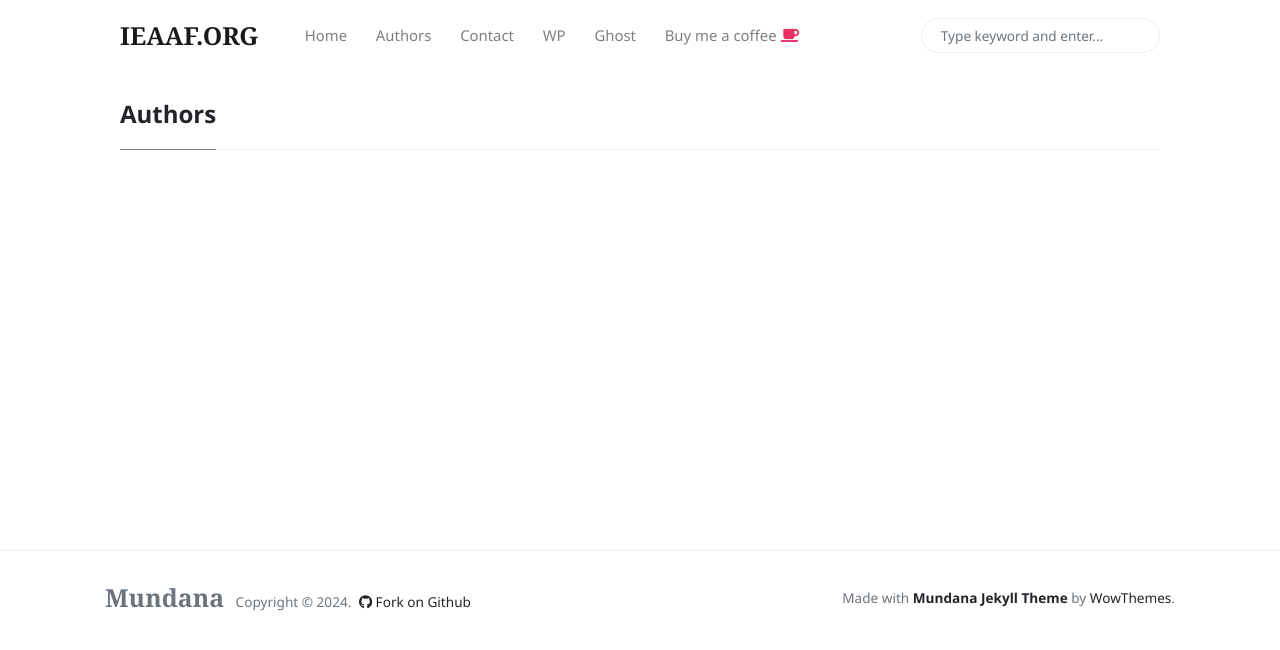
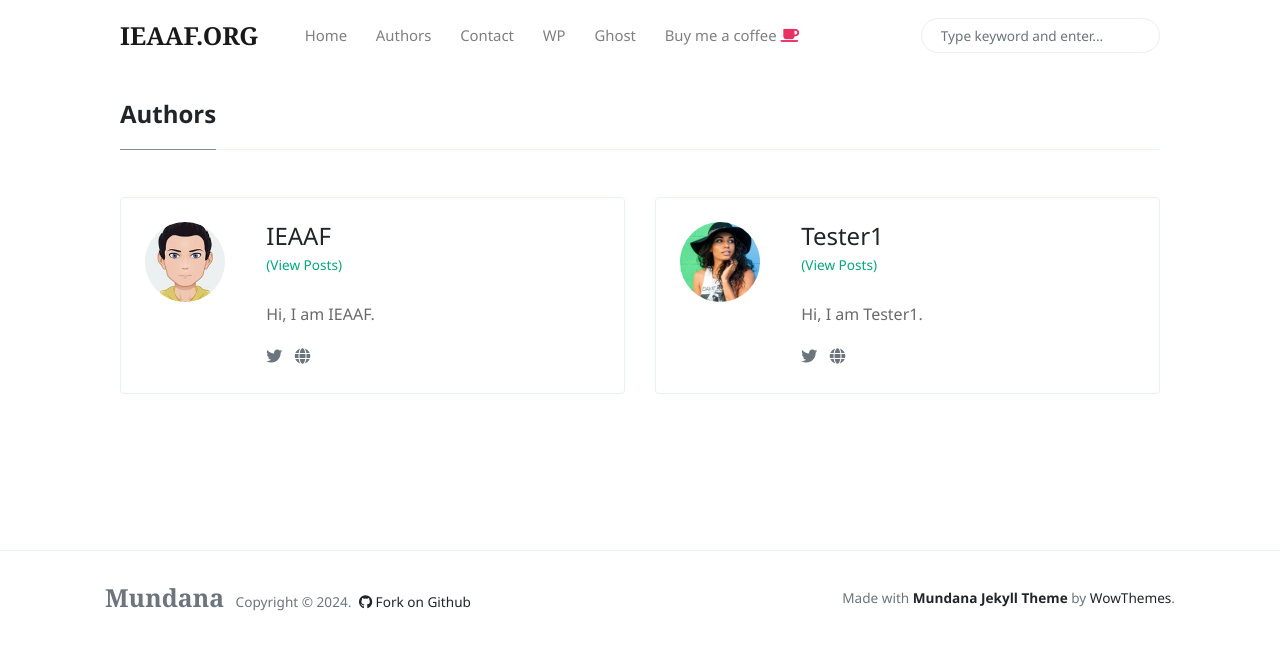
Before and after one commit to animation-international/IEAAF, a Jekyll site: the page built from _pages/authors-list.html, in a window 1280 px wide. Shown: the top 650 px of the page. Built offline with Jekyll 4.4.1, drawn with Linux system fonts in a browser that asks for light colours; nearby versions of some CDN libraries.

Commit message:
new author

```diff
--- a/_config.yml
+++ b/_config.yml
@@ -18,7 +18,22 @@ plugins:
   - jekyll-paginate
   - jekyll-seo-tag
 
+authors:
+    IEAAF:
+      name:           IEAAF
+      site:            https://ieaaf.org
+      avatar:         /assets/images/avatar1.jpg
+      bio:            "Hi, I am IEAAF."
+      email:          contact@ieaaf.org
+      twitter:
 
+    Tester1:
+      name:           Tester1
+      site:           https://ieaaf.org
+      avatar:         /assets/images/avatar2.jpg
+      bio:            "Hi, I am Tester1."
+      email:          contact@ieaaf.org
+      twitter:
 
 # Defaults
 defaults:
```
